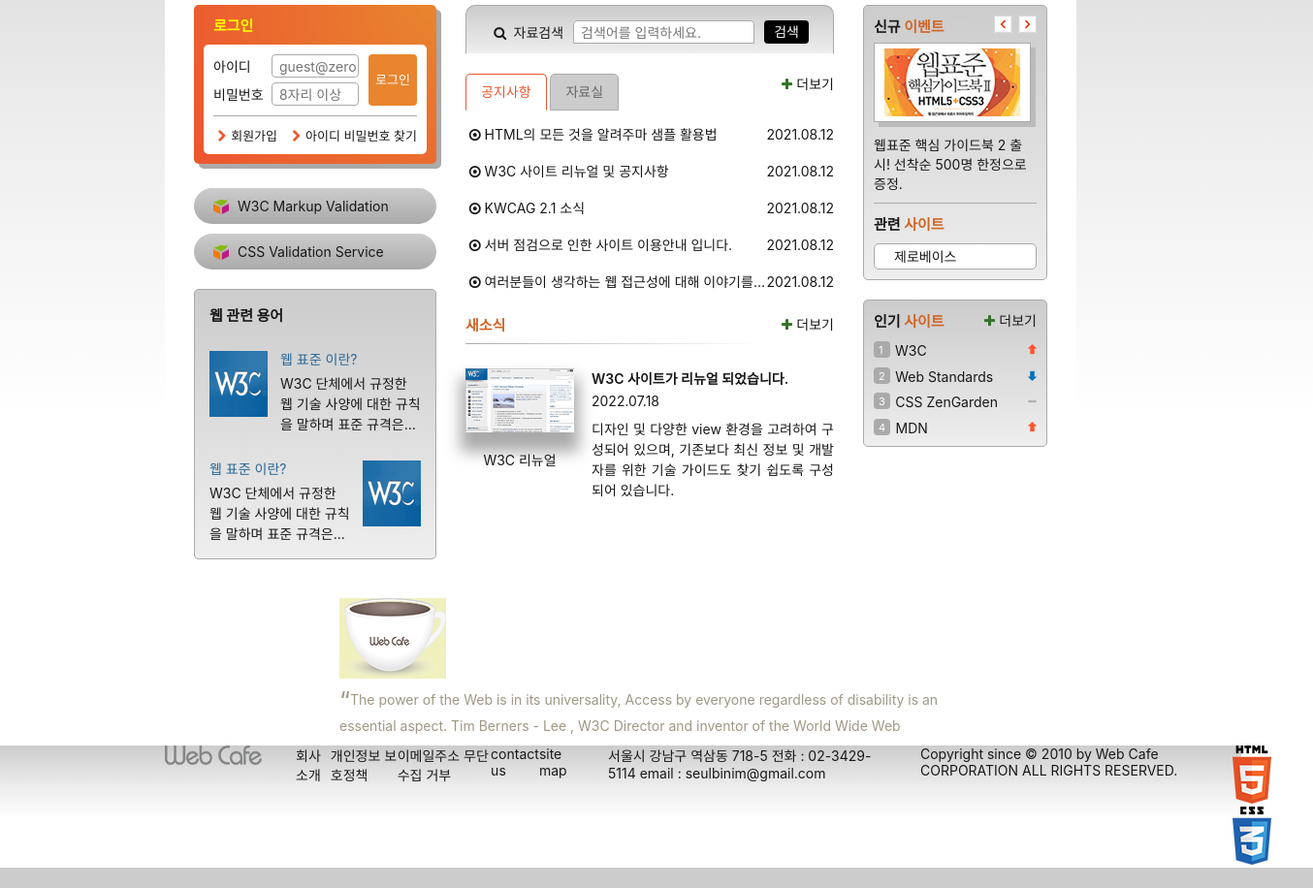
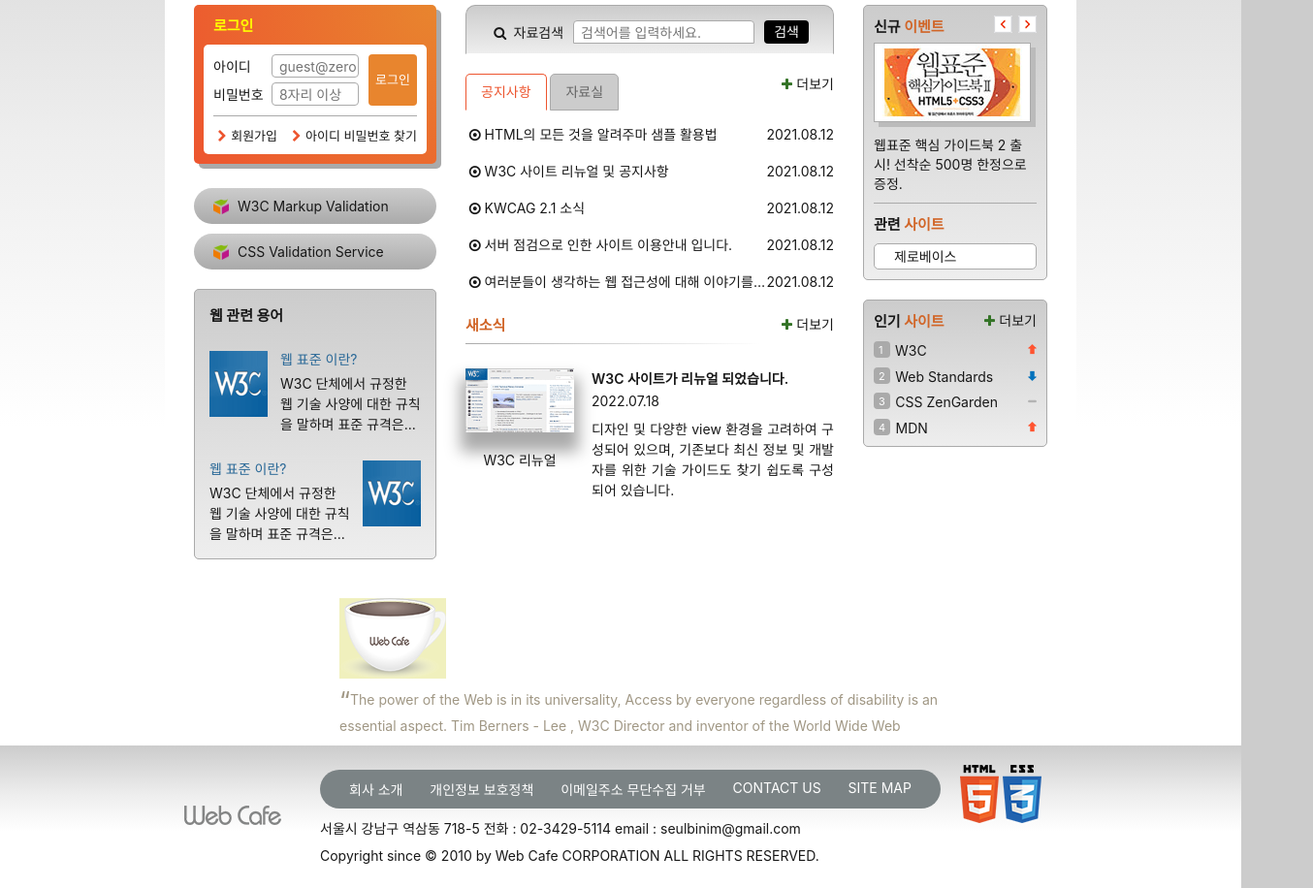
Before and after one commit to OrangeChick/zeroConnecTo, a website: page HTML5/index.html in a window 1280 px wide. Shown: the part 274-1190 px from the top of the page at 97% size, 1354 px wide, since content can reach past the window. Before the commit the page ends 1169 px from the top, so only its background shows below. Drawn offline with Linux system fonts and the light colour scheme; a web font is replaced by a local one.

Commit message:
푸터 마크업 및 디자인 완성

```diff
--- a/HTML5/css/index.css
+++ b/HTML5/css/index.css
@@ -928,11 +928,62 @@
 
 .footer-inner{
   display:grid;
-  grid-template-columns: 100px 287px 287px 287px 83px;
-  grid-gap: 35px;
+  grid-template-columns: 140px 1fr 120px;
+  padding: 20px 0;
 }
 
+/* 푸터 로고 */
+.footer-logo{
+  grid-area: 1/1/4/2;
+  align-self: center;
+  justify-self: center;
+
+  /*
+  grid-row-start: 1;
+  grid-column-start: 1;
+  grid-row-end: 4;
+  grid-column-end: 2;
+  */
+
+  /* 그리드 줄임 표기법
+  grid-row: 1/4;
+  grid-column: 1/2;
+  */
+}
+
+/* 가이드 링크 */
 .guide-list{
+  grid-area: 1/2/2/3;
   display: flex;
+  flex-flow: row nowrap;
   justify-content: space-between;
+  background: #7b8385;
+  color: #fff;
+  border-radius: 20px;
+  padding: 4px 20px;
+  margin: 5px 20px;
+  text-transform: uppercase;
+  /* font-variant: small-caps; */
 }
+
+.guide-list a{
+  display: block;
+  padding: 6px 10px;
+}
+
+/* 주소 */
+.address{
+  grid-area: 2/2/3/3;
+  margin: 5px 20px;
+}
+
+/* 저작권 정보 */
+.copyright{
+  grid-area: 3/2/4/3;
+  margin: 5px 20px;
+}
+
+/* 배지 그룹 */
+.badge-container{
+  grid-area: 1/3/4/4;
+}
```
